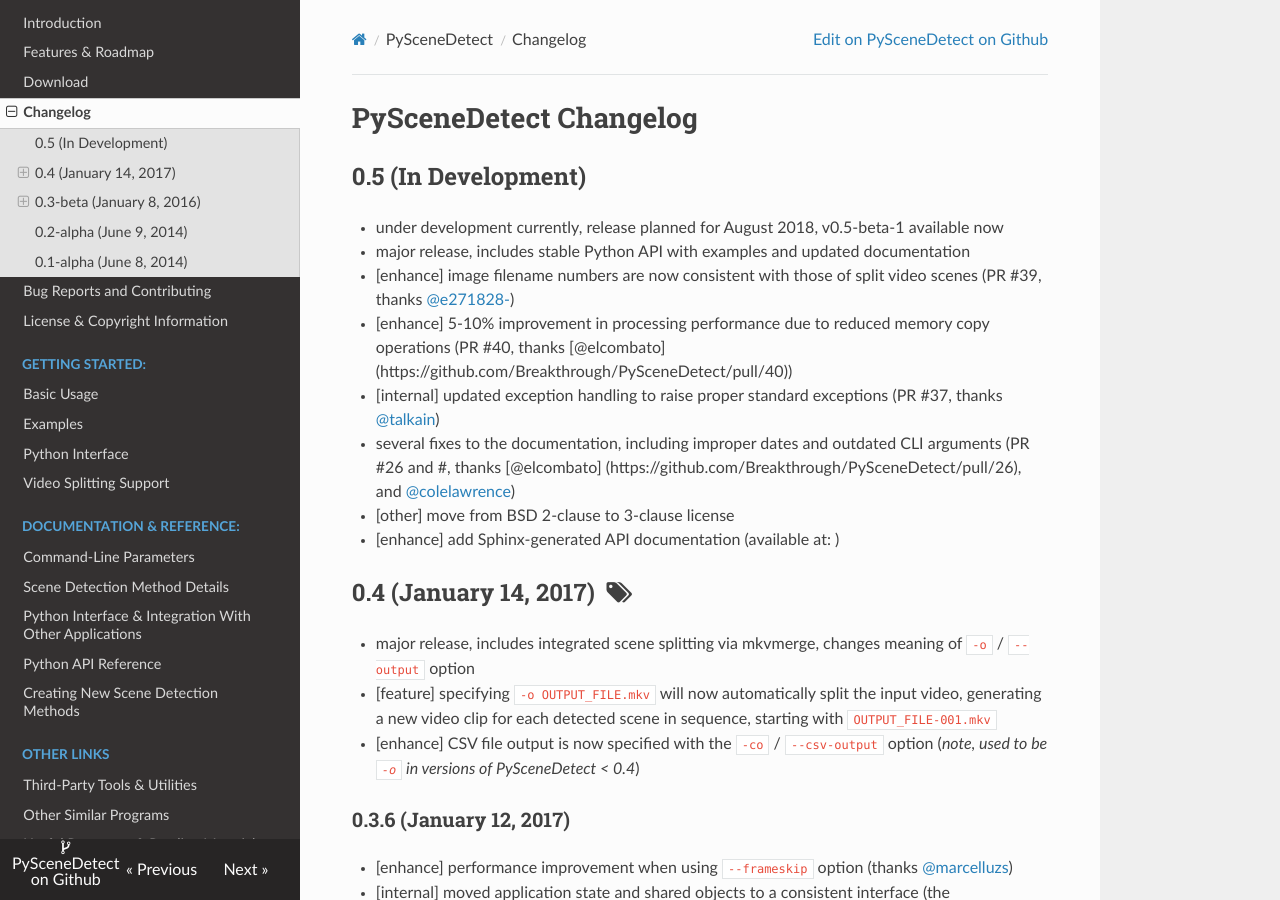
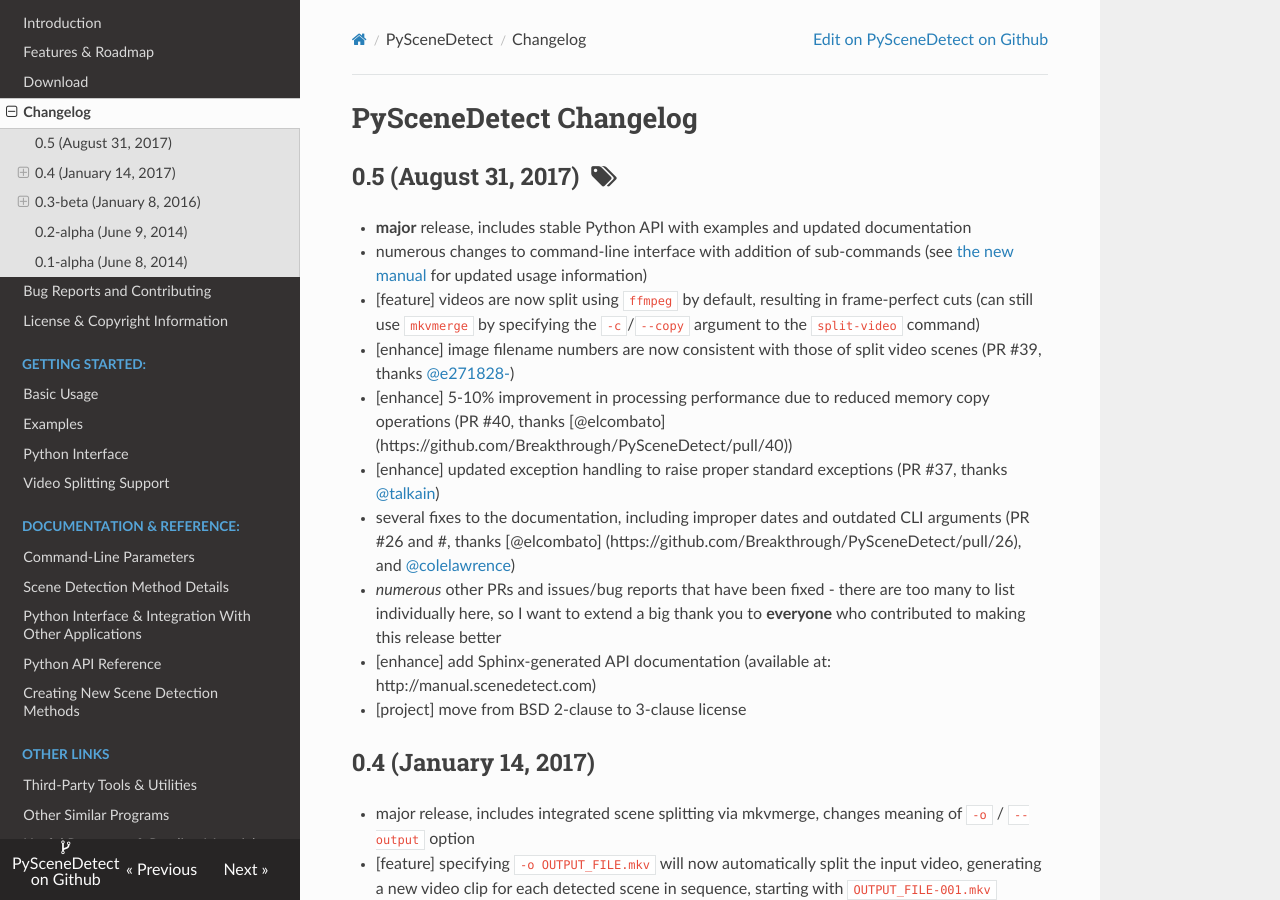
Before and after one commit to vovamushak/PySceneDetect, an MkDocs documentation site: the page built from docs/changelog.md, in a window 1280 px wide and 900 px high. Built offline with MkDocs 1.6.1, drawn with Linux system fonts in a browser that asks for light colours; nearby versions of some CDN libraries; old or Windows-style settings are respelled for this version of MkDocs.

Commit message:
Change PyPI project from "PySceneDetect" to "scenedetect". Release v0.5. Fix bug with incompatibility and Python 2.7 from makedirs.

```diff
--- a/docs/changelog.md
+++ b/docs/changelog.md
@@ -2,21 +2,24 @@
 PySceneDetect Changelog
 ==========================================================
 
-## 0.5 (In Development)
 
- * under development currently, release planned for August 2018, v0.5-beta-1 available now
- * major release, includes stable Python API with examples and updated documentation
+## 0.5 (August 31, 2017) &nbsp;<span class="fa fa-tags"></span>
+
+ * **major** release, includes stable Python API with examples and updated documentation
+ * numerous changes to command-line interface with addition of sub-commands (see [the new manual](http://manual.scenedetect.com) for updated usage information)
+ * [feature] videos are now split using `ffmpeg` by default, resulting in frame-perfect cuts (can still use `mkvmerge` by specifying the `-c`/`--copy` argument to the `split-video` command)
  * [enhance] image filename numbers are now consistent with those of split video scenes (PR #39, thanks [@e271828-](https://github.com/Breakthrough/PySceneDetect/pull/39))
  * [enhance] 5-10% improvement in processing performance due to reduced memory copy operations (PR #40, thanks [@elcombato]
  (https://github.com/Breakthrough/PySceneDetect/pull/40))
- * [internal] updated exception handling to raise proper standard exceptions (PR #37, thanks [@talkain](https://github.com/Breakthrough/PySceneDetect/pull/37))
+ * [enhance] updated exception handling to raise proper standard exceptions (PR #37, thanks [@talkain](https://github.com/Breakthrough/PySceneDetect/pull/37))
  * several fixes to the documentation, including improper dates and outdated CLI arguments (PR #26 and #, thanks [@elcombato]
  (https://github.com/Breakthrough/PySceneDetect/pull/26), and [@colelawrence](https://github.com/Breakthrough/PySceneDetect/pull/33))
- * [other] move from BSD 2-clause to 3-clause license
- * [enhance] add Sphinx-generated API documentation (available at: )
+ * *numerous* other PRs and issues/bug reports that have been fixed - there are too many to list individually here, so I want to extend a big thank you to **everyone** who contributed to making this release better
+ * [enhance] add Sphinx-generated API documentation (available at: http://manual.scenedetect.com)
+ * [project] move from BSD 2-clause to 3-clause license
 
 
-## 0.4 (January 14, 2017) &nbsp;<span class="fa fa-tags"></span>
+## 0.4 (January 14, 2017)
 
  * major release, includes integrated scene splitting via mkvmerge, changes meaning of `-o` / `--output` option
  * [feature] specifying `-o OUTPUT_FILE.mkv` will now automatically split the input video, generating a new video clip for each detected scene in sequence, starting with `OUTPUT_FILE-001.mkv`
--- a/package-info.rst
+++ b/package-info.rst
@@ -4,7 +4,9 @@ PySceneDetect
 Video Scene Cut Detection and Analysis Tool
 ----------------------------------------------------------
 
-Documentation: http://pyscenedetect.readthedocs.org/
+Website: http://py.scenedetect.com/
+
+Documentation: http://manual.scenedetect.com/
 
 Github Repo: https://github.com/Breakthrough/PySceneDetect/
 
@@ -32,7 +34,7 @@ PySceneDetect is a command-line tool, written in Python and using OpenCV, which
 
 There are two main detection methods PySceneDetect uses: `detect-threshold` (comparing each frame to a set black level, useful for detecting cuts and fades to/from black), and `detect-content` (compares each frame sequentially looking for changes in content, useful for detecting fast cuts between video scenes, although slower to process).  Each mode has slightly different parameters, and is described in detail in the documentation.
 
-In general, use `detect-threshold` mode if you want to detect scene boundaries using fades/cuts in/out to black.  If the video uses a lot of fast cuts between content, and has no well-defined scene boundaries, you should use the `detect-content` mode.  Once you know what detection mode to use, you can try the parameters recommended below, or generate a statistics file (using the `-s` / `--statsfile` flag) in order to determine the correct paramters - specifically, the proper threshold value.
+In general, use `detect-threshold` mode if you want to detect scene boundaries using fades/cuts in/out to black.  If the video uses a lot of fast cuts between content, and has no well-defined scene boundaries, you should use the `detect-content` mode.  Once you know what detection mode to use, you can try the parameters recommended below, or generate a statistics file (using the `-s` / `--stats` argument) in order to determine the correct paramters - specifically, the proper threshold value.
 
 For help or other issues, feel free to submit any bugs or feature requests to Github: https://github.com/Breakthrough/PySceneDetect/issues
 
--- a/scenedetect/__init__.py
+++ b/scenedetect/__init__.py
@@ -59,7 +59,7 @@ from scenedetect.__main__ import main
 # Used for module identification and when printing version & about info.
 # (scenedetect version and scenedetect about)
 
-__version__ = 'v0.5-beta-1'
+__version__ = 'v0.5'
 
 # About & copyright message string shown for the 'about' CLI command (scenedetect about).
 
--- a/setup.py
+++ b/setup.py
@@ -55,8 +55,8 @@ def get_requires(include_opencv=False):
 
 
 setup(
-    name='PySceneDetect',
-    version='0.4.1',
+    name='scenedetect',
+    version='0.5',
     description="A cross-platform, OpenCV-based video scene detection program and Python library. ",
     long_description=open('package-info.rst').read(),
     author='Brandon Castellano',
```
Also changed, not shown: README.md (+14 -13 lines), USAGE.md (+3 -0 lines), docs/download.md (+11 -5 lines), docs/index.md (+1 -6 lines), 2 other files.
